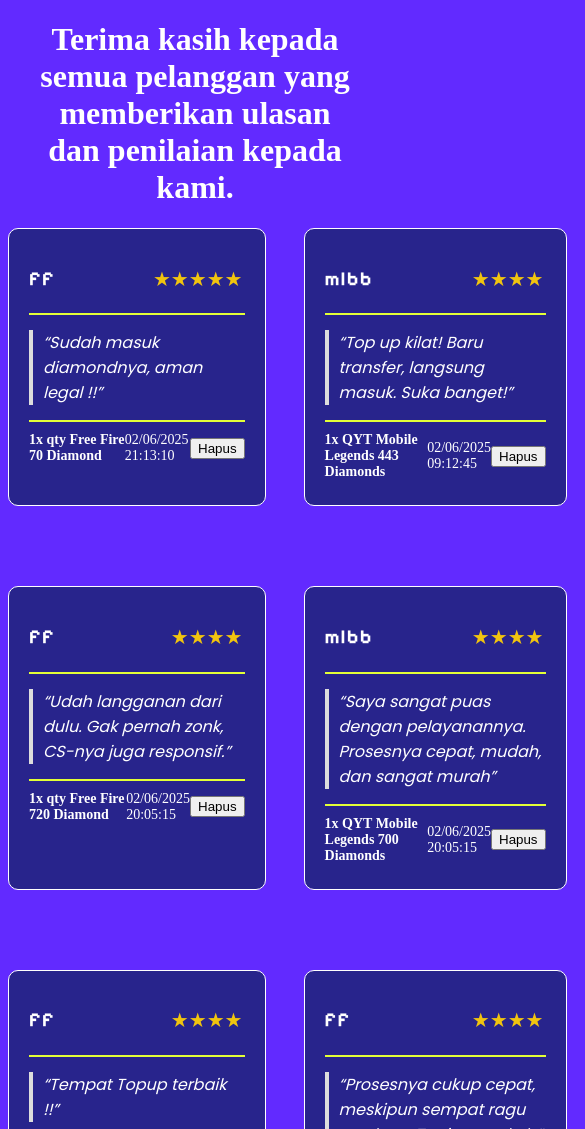
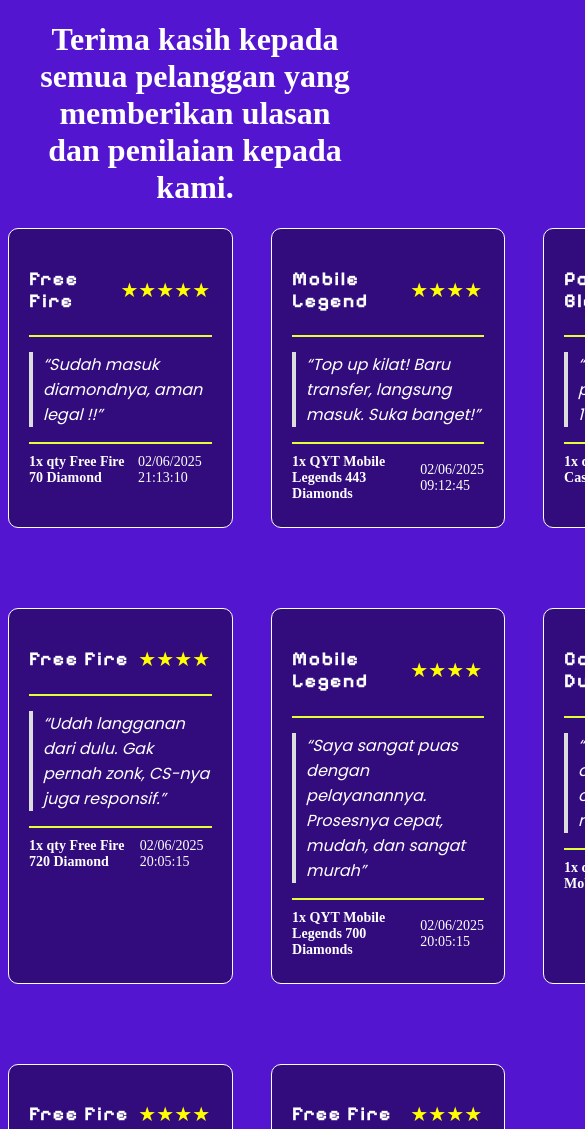
Before and after one commit to ELGHIFARY111/Proyek-dpw, a website: page pages/testimoni.html in a window 390 px wide. Shown: the top 1129 px of the page, 585 px wide, since content can reach past the window. Drawn offline with Linux system fonts and the light colour scheme; files whose address does not match are found by name.

Commit message:
memperbaiki testimoni

```diff
--- a/data/testimonial.json
+++ b/data/testimonial.json
@@ -1,6 +1,7 @@
 [
   {
     "id": "ff",
+    "nama": "Free Fire",
     "rating": 5,
     "comment": "Sudah masuk diamondnya, aman legal !!",
     "time": {
@@ -11,6 +12,7 @@
   },
   {
     "id": "mlbb",
+    "nama": "Mobile Legend",
     "rating": 4,
     "comment": "Top up kilat! Baru transfer, langsung masuk. Suka banget!",
     "time": {
@@ -21,6 +23,7 @@
   },
   {
     "id": "pb",
+    "nama": "Point Blank",
     "rating": 5,
     "comment": "gak ribet dan prosesnya ga sampe 1 menit",
     "time": {
@@ -31,6 +34,7 @@
   },
   {
     "id": "ff",
+    "nama": "Free Fire",
     "rating": 4,
     "comment": "Udah langganan dari dulu. Gak pernah zonk, CS-nya juga responsif.",
     "time": {
@@ -41,6 +45,7 @@
   },
   {
     "id": "mlbb",
+    "nama": "Mobile Legend",
     "rating": 4,
     "comment": "Saya sangat puas dengan pelayanannya. Prosesnya cepat, mudah, dan sangat murah",
     "time": {
@@ -51,6 +56,7 @@
   },
   {
     "id": "cod",
+    "nama": "Call Of Duty",
     "rating": 4,
     "comment": "Bakal langganan disini terus, aman, cepet juga masuknya",
     "time": {
@@ -61,6 +67,7 @@
   },
   {
     "id": "ff",
+    "nama": "Free Fire",
     "rating": 4,
     "comment": "Tempat Topup terbaik !!",
     "time": {
@@ -71,6 +78,7 @@
   },
   {
     "id": "ff",
+    "nama": "Free Fire",
     "rating": 4,
     "comment": "Prosesnya cukup cepat, meskipun sempat ragu awalnya. Tapi aman kok.",
     "time": {
--- a/public/css/global.css
+++ b/public/css/global.css
@@ -28,6 +28,7 @@
   --biru3: #222044;
   --biru4: #794ad7;
   --kuning: #e3ff37;
+  --kuning1: #ffff00;
   --kuningPeringatan: #f4c430;
   --putih: #ffffff;
   --putihRedup: #dddddd;
--- a/public/css/testimoni.css
+++ b/public/css/testimoni.css
@@ -1,9 +1,9 @@
 body{
-    background-color: var(--biru1);
+    background-color: #5315cf;
 }
 h2{
     font-family: var(--font-pixel);
-    color: var(--kuning);
+    color: var(--kuning1);
     text-align: center;
 }
 h1{
@@ -16,17 +16,17 @@
     display: grid;
     grid-template-columns: repeat(3, 1fr);
     gap: 80px;
-    max-width: 1000px; /* Atur ukuran sesuai kebutuhan */
+    max-width: 1000px;
     margin: auto;
 }
 .testimonial{
     display: flex;
     flex-direction: column;
     border: 1px solid var(--putih);
-    background-color: var(--biru2);
+    background-color:  #320c7d;
     padding: 20px;
     border-radius: 10px;
-    width: 100%; /* Pastikan elemen menyesuaikan grid */
+    width: 100%;
     max-width: 100%;
 }
 .testimonial:hover {
@@ -47,7 +47,7 @@
     font-family: var(--font-pixel);
 }
 .rating{
-    color: #f1c40f; /* warna emas untuk bintang */
+    color: var(--kuning1); /* warna emas untuk bintang */
     font-size: 20px;
      margin-right: 2px;
 }
--- a/public/js/testimoni.js
+++ b/public/js/testimoni.js
@@ -8,7 +8,7 @@
                 htmlContent += `
                 <div class="testimonial">
                     <div class="testimonial-header">
-                        <h3>${testi.id}</h3>
+                        <h3>${testi.nama}</h3>
                         <div class="rating">${"★".repeat(testi.rating)}</div>
                     </div>
                     <hr>
@@ -17,7 +17,6 @@
                     <div class="purchase-container">
                         <p class="purchase">${testi.product}</p>
                         <p class="date">${testi.time.date} ${testi.time.hour}</p>
-                        <button onclick="hapusTestimonial('${testi.id}')">Hapus</button>
                     </div>
                     </div>`;
             });
@@ -30,9 +29,3 @@
 }
 
 fetchTestimonial();
-
-function hapusTestimonial(id) {
-    // Contoh: Hapus testimonial berdasarkan id
-    // Implementasikan logika penghapusan data sesuai kebutuhan
-    alert(`Testimonial dengan ID ${id} akan dihapus (fungsi belum terimplementasi).`);
-}
```
